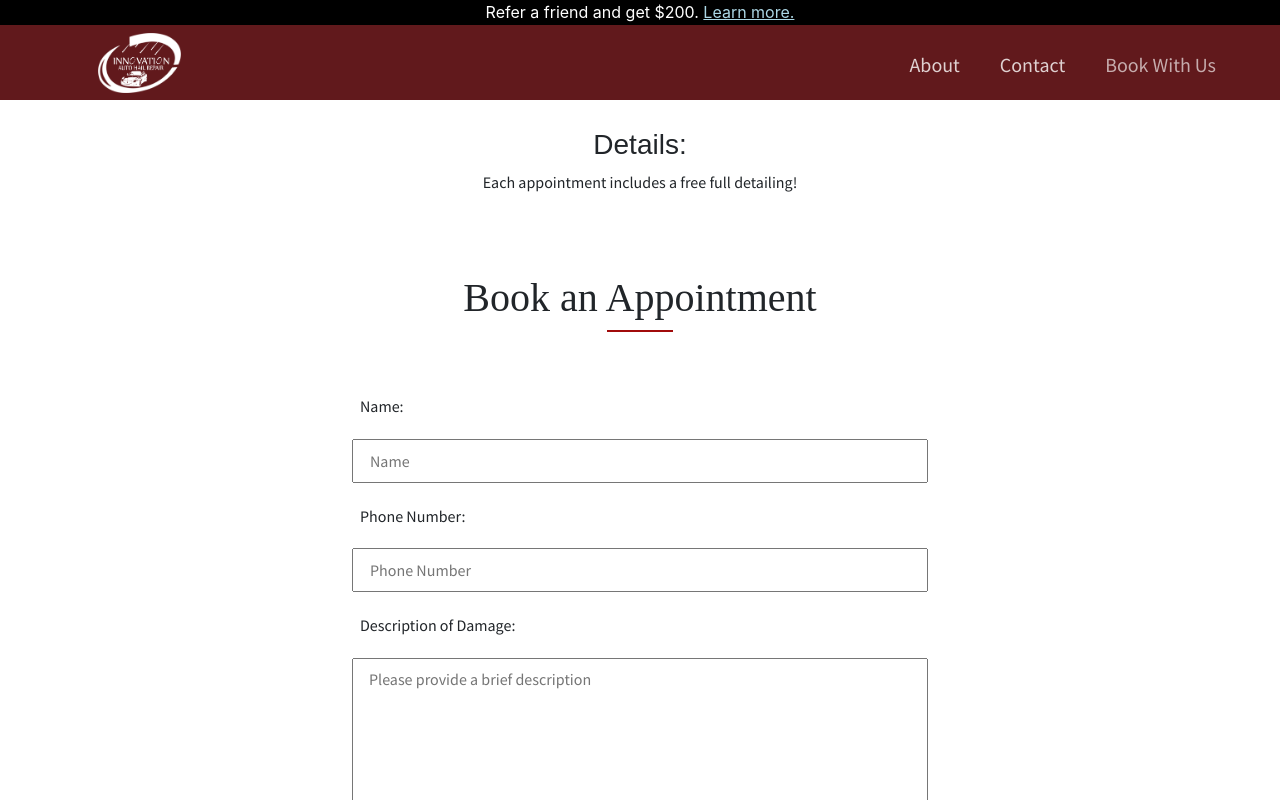
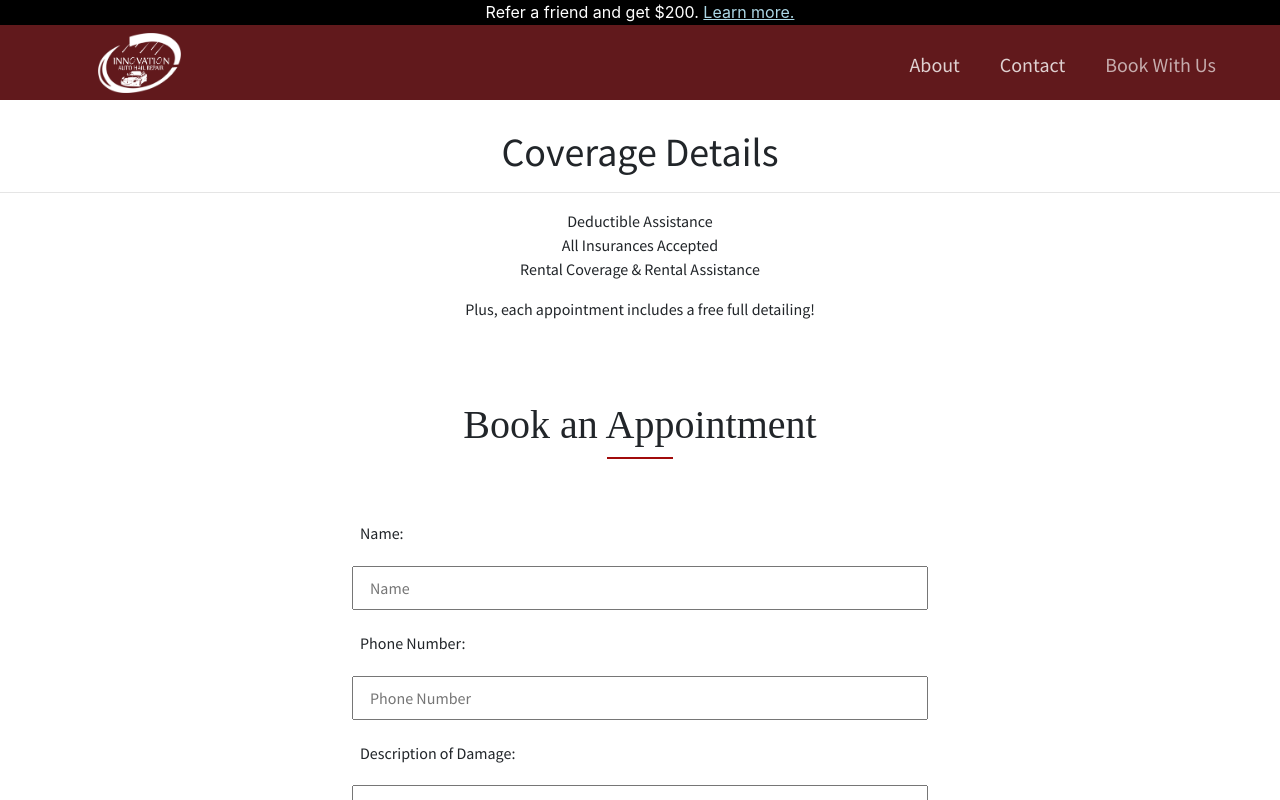
Before and after one commit to JRivera-31/Innovation-Auto-Repair, a Next.js app: page /booking in a window 1280 px wide. Shown: the top 800 px of the page. Built offline with nearby package versions, Linux system fonts and the light colour scheme; a web font is replaced by a local one.

Commit message:
added Coverage Details

```diff
--- a/components/BookingDetails/details.js
+++ b/components/BookingDetails/details.js
@@ -1,13 +1,27 @@
 import styles from './details.module.css';
 
 export default function Details() {
-    return(
+    return (
         <section className={styles.container}>
-            <h3 className={styles.header}>
-                Details:
-            </h3>
+            <div className={styles.heading}>
+                <h1>
+                    Coverage Details
+                </h1>
+                <hr className={styles.formHr} />
+            </div>
+            <ul>
+                <li>
+                    Deductible Assistance
+                </li>
+                <li>
+                    All Insurances Accepted
+                </li>
+                <li>
+                    Rental Coverage & Rental Assistance
+                </li>
+            </ul>
             <p>
-            Each appointment includes a free full detailing!
+                Plus, each appointment includes a free full detailing!
             </p>
         </section>
     );
```
